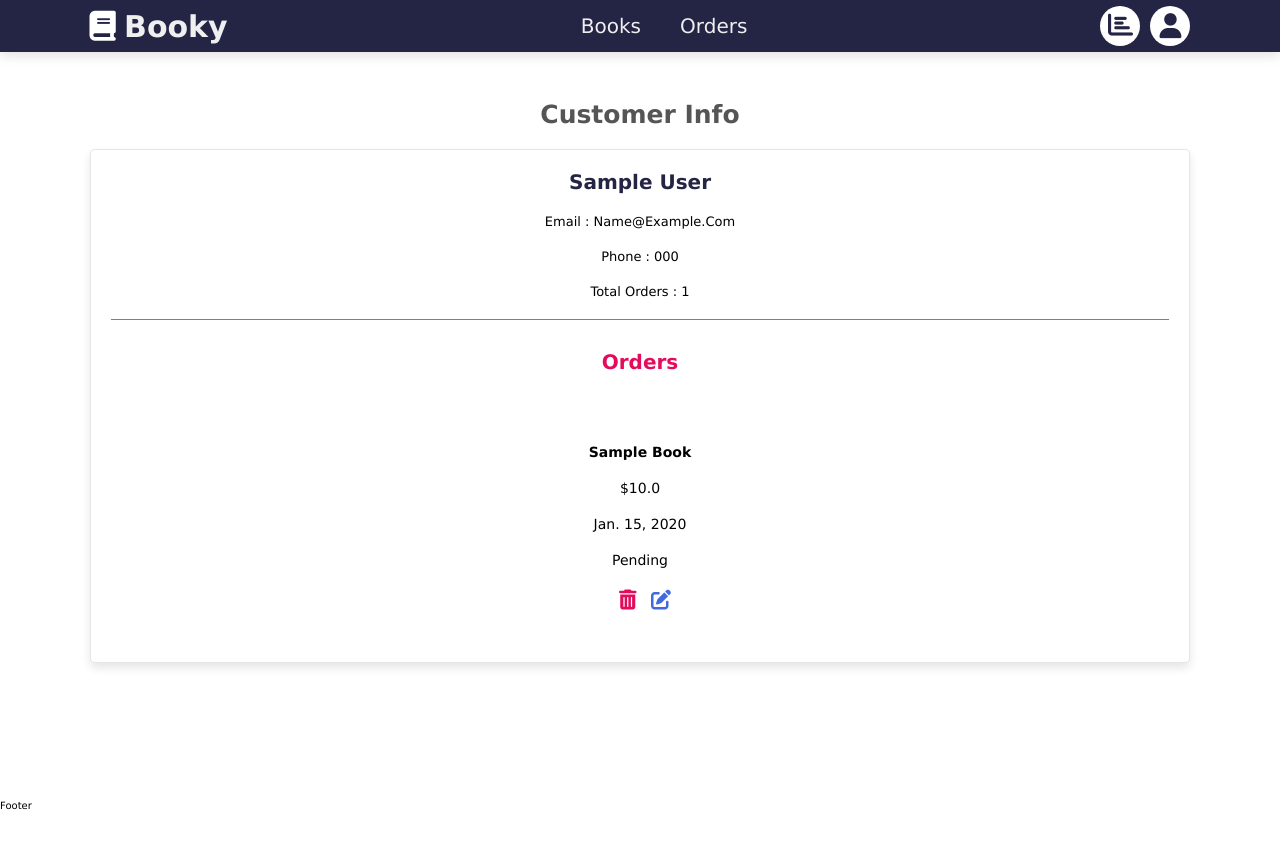
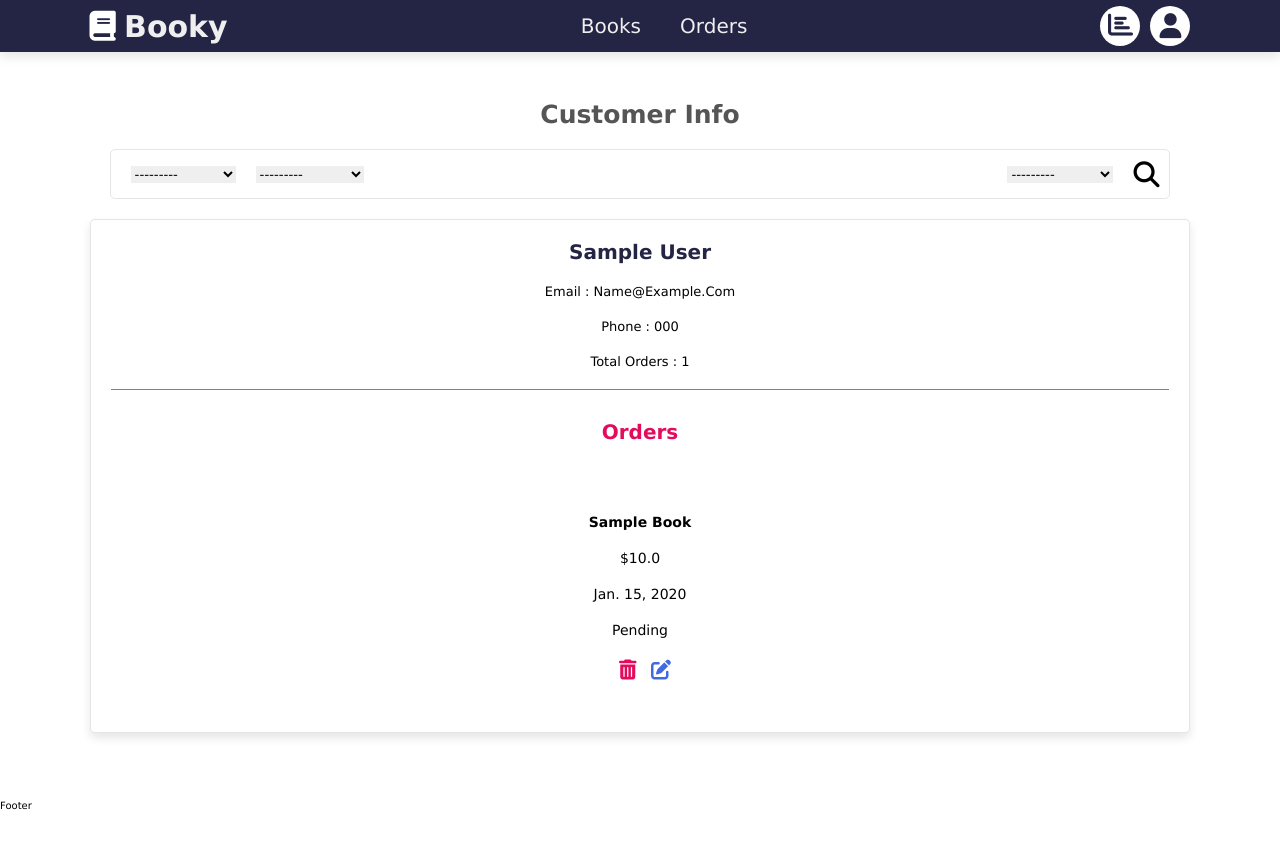
Before and after one commit to erramidad123/bookstore-django, a Django app: page /customer/1 in a window 1280 px wide. Run offline with Django 4.2, Linux system fonts and the light colour scheme; tables that the repository leaves empty hold one stand-in row (values such as "Sample post").

Commit message:
adding search in the customer detail page

```diff
--- a/book_project/settings.py
+++ b/book_project/settings.py
@@ -28,7 +28,7 @@
     'django.contrib.contenttypes',
     'django.contrib.sessions',
     'django.contrib.messages',
-
+    'django_filters',
     'django.contrib.staticfiles',
 ]
 
--- /dev/null
+++ b/bookstore/filters.py
@@ -0,0 +1,8 @@
+import django_filters
+
+from .models import *
+
+class OrderFilter(django_filters.FilterSet) :
+    class Meta :
+        model = Order
+        fields = "__all__"
--- a/bookstore/templates/bookstore/customers.html
+++ b/bookstore/templates/bookstore/customers.html
@@ -4,6 +4,20 @@
 <section>
 
     <h1>Customer Info </h1>
+
+    <div class="search">
+
+        <form method="GET">
+            <!-- <input type="text" placeholder="search ... " name="status"> -->
+           {% csrf_token%}
+
+           {{searchFilter.form}}
+
+
+
+            <button type="submit"><i class="fas fa-search"></i></button>
+        </form>
+    </div>
 
     <div class="customer">
         <div class="customerbox">
--- a/bookstore/views.py
+++ b/bookstore/views.py
@@ -4,6 +4,7 @@
 from django.http import HttpResponse
 from .my_order_form import OrderForm
 from .models import *
+from .filters import OrderFilter
 
 
 
@@ -38,8 +39,12 @@
 def customer(request,c_id) :
     customer = Customer.objects.get(id=c_id)
     orders = customer.order_set.all()
+
+    searchFilter = OrderFilter(request.GET,queryset=orders)
+    orders = searchFilter.qs
+
     t_orders = orders.count()
-    return render(request,'bookstore/customers.html',{'customer':customer,'orders':orders,'t_orders':t_orders})
+    return render(request,'bookstore/customers.html',{'customer':customer,'orders':orders,'t_orders':t_orders,'searchFilter':searchFilter})
 
 def orders(request) :
     return render(request,'bookstore/orders.html')
--- a/static/css/style.css
+++ b/static/css/style.css
@@ -598,3 +598,40 @@
 section .form-container button.delete-btn:hover{
   background: #ff3860;
 }
+
+
+section .search {
+   margin: 2rem ;
+  text-align: center;
+}
+
+section .search form{
+  height: 5rem ;
+  display: flex;
+  align-items: center;
+  margin : 2rem auto ;
+  border: var(--border);
+  border-radius: .5rem;
+  padding: 0 1rem ;
+  padding-left: 2rem;
+
+  gap: 2rem;
+}
+
+section .search form input{
+  width: 100%;
+  font-size: 1.7rem;
+}
+
+section .search form  label{
+display: none;
+}
+
+section .search form button{
+  background: #fff;
+}
+
+section .search form button i {
+  font-size: 2.6rem ;
+ cursor: pointer;
+}
```
